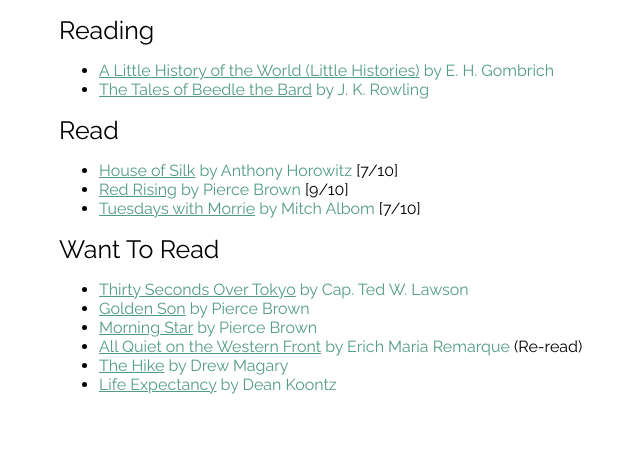
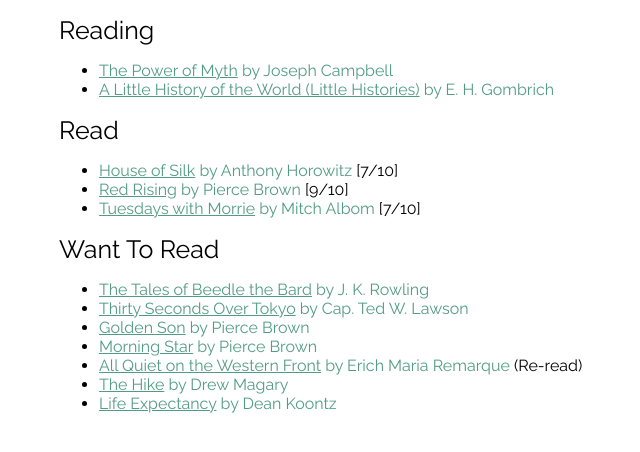
Before and after one commit to cindytung/cindytung.github.io, a plain HTML site: page books.html in a window 1280 px wide. Shown: the part 148-600 px from the top of the page, without its empty margins (81-721 px from the left). Drawn offline with Linux system fonts and the light colour scheme.

Commit message:
update reading list

```diff
--- a/books.html
+++ b/books.html
@@ -13,8 +13,8 @@
       <div class=yearHeading>2017</div><br>
       <div class=bookHeading>Reading</div>
       <ul>
+        <li><a href="https://www.amazon.com/Power-Myth-Joseph-Campbell/dp/0385418868" target="_blank"><u>The Power of Myth</u> by Joseph Campbell</a></li>
         <li><a href="https://www.amazon.com/gp/product/030014332X/ref=oh_aui_detailpage_o00_s00?ie=UTF8&psc=1" target="_blank"><u>A Little History of the World (Little Histories)</u> by E. H. Gombrich</a></li>
-        <li><a href="https://www.amazon.com/Tales-Beedle-Standard-Harry-Potter/dp/0545128285" target="_blank"><u>The Tales of Beedle the Bard</u> by J. K. Rowling</a></li>
       </ul>
       <div class=bookHeading>Read</div>
         <ul>
@@ -24,6 +24,7 @@
         </ul>
       <div class=bookHeading>Want To Read</div>
         <ul>
+            <li><a href="https://www.amazon.com/Tales-Beedle-Standard-Harry-Potter/dp/0545128285" target="_blank"><u>The Tales of Beedle the Bard</u> by J. K. Rowling</a></li>
             <li><a href="https://www.amazon.com/gp/product/0743474333/ref=oh_aui_detailpage_o01_s00?ie=UTF8&psc=1" target="_blank"><u>Thirty Seconds Over Tokyo</u> by Cap. Ted W. Lawson</a></li>
             <li><a href="https://www.amazon.com/Golden-Son-Rising-Trilogy-Book-ebook/dp/B00I765ZEU/ref=la_B00EDBZVNI_1_3?s=books&ie=UTF8&qid=1483933074&sr=1-3" target="_blank"><u>Golden Son</u> by Pierce Brown</a></li>
             <li><a href="https://www.amazon.com/Morning-Star-Rising-Trilogy-Book-ebook/dp/B00SPVPX2G/ref=la_B00EDBZVNI_1_2?s=books&ie=UTF8&qid=1483933074&sr=1-2" target="_blank"><u>Morning Star</u> by Pierce Brown</a></li>
```
